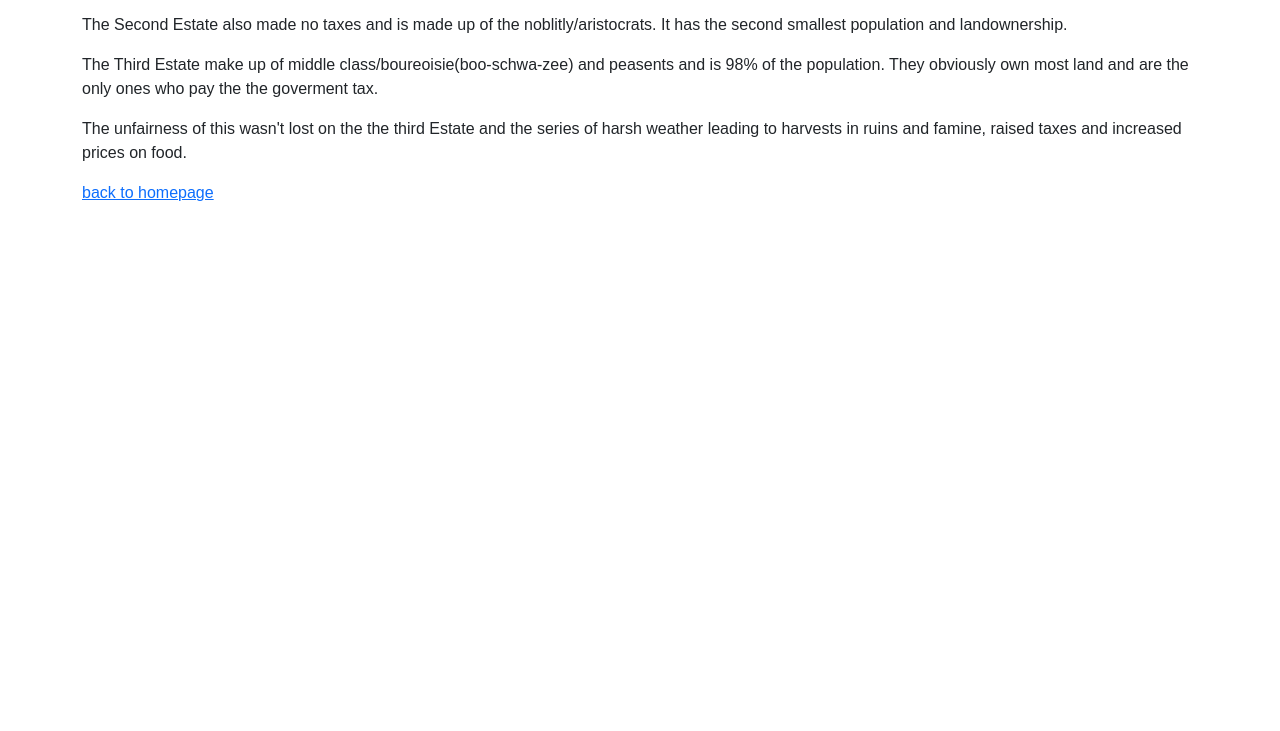
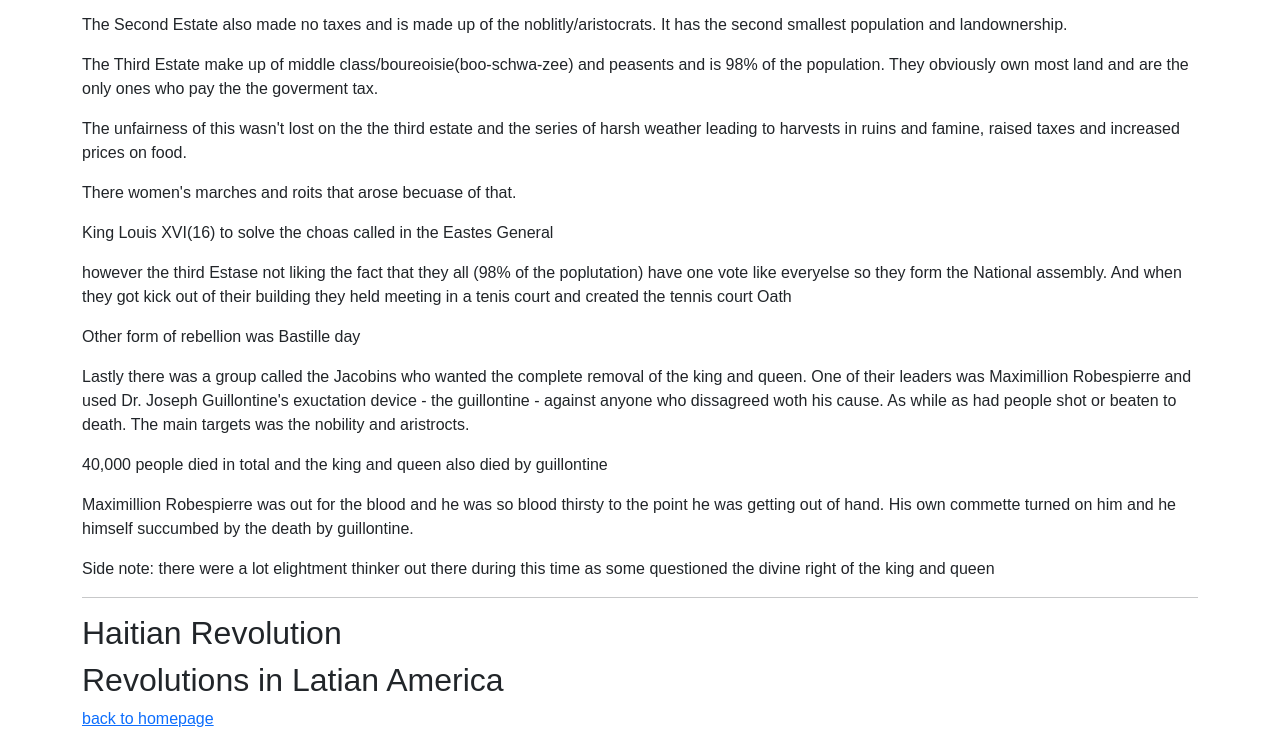
Before and after one commit to Cassandra-Hinds/Regent-Prep-Review, a website built with Parcel: page global-history-two-review/revolutions.html in a window 1280 px wide. Shown: the part 321-1052 px from the top of the page. Before the commit the page ends 800 px from the top, so only its background shows below. Built offline with nearby package versions, Linux system fonts and the light colour scheme.

Commit message:
Added content in the revolution page

```diff
--- a/global-history-two-review/revolutions.html
+++ b/global-history-two-review/revolutions.html
@@ -22,8 +22,18 @@
      <p>Prior to the revolution there were three estates. The first Second and Third Estate. The First is made up of the Clergy and it has the smallest poplutation of the three. It also ad the least amount land ownership and paid zero taxes.</p>
      <p>The Second Estate also made no taxes and is made up of the noblitly/aristocrats. It has the second smallest population and landownership.</p>
      <p>The Third Estate make up of middle class/boureoisie(boo-schwa-zee) and peasents and is 98% of the population. They obviously own most land and are the only ones who pay the the goverment tax.</p>
-     <p>The unfairness of this wasn't lost on the the third Estate and the series of harsh weather leading to harvests in ruins and famine, raised taxes and increased prices on food.</p>
-
+     <p>The unfairness of this wasn't lost on the the third estate and the series of harsh weather leading to harvests in ruins and famine, raised taxes and increased prices on food.</p>
+    <p>There women's marches and roits that arose becuase of that.</p>
+     <p>King Louis XVI(16) to solve the choas called in the Eastes General</p>
+      <p>however the third Estase not liking the fact that they all (98% of the poplutation) have one vote like everyelse so they form the National assembly. And when they got kick out of their building they held meeting in a tenis court and created the tennis court Oath </p>
+      <p>Other form of rebellion was Bastille day</p>
+      <p>Lastly there was a group called the Jacobins who wanted the complete removal of the king and queen.  One of their leaders was Maximillion Robespierre and used  Dr. Joseph Guillontine's exuctation device  - the guillontine - against anyone who dissagreed woth his cause. As while as had people shot or beaten to death. The main targets was the nobility and aristrocts.<p>
+        <p> 40,000 people died in total and the king and queen also died by guillontine</p>
+        <p>Maximillion Robespierre was out for the blood and he was so blood thirsty to the point he was getting out of hand. His own commette turned on him and he himself succumbed by the death by guillontine.</p>
+      <p>Side note: there were a lot elightment thinker out there during this time as some questioned the divine right of the king and queen</p>
+        <hr />
+     <h2>Haitian Revolution</h2>
+     <h2>Revolutions in Latian America</h2>
 
     <a href="/index.html"> back to homepage<a>
 
```
